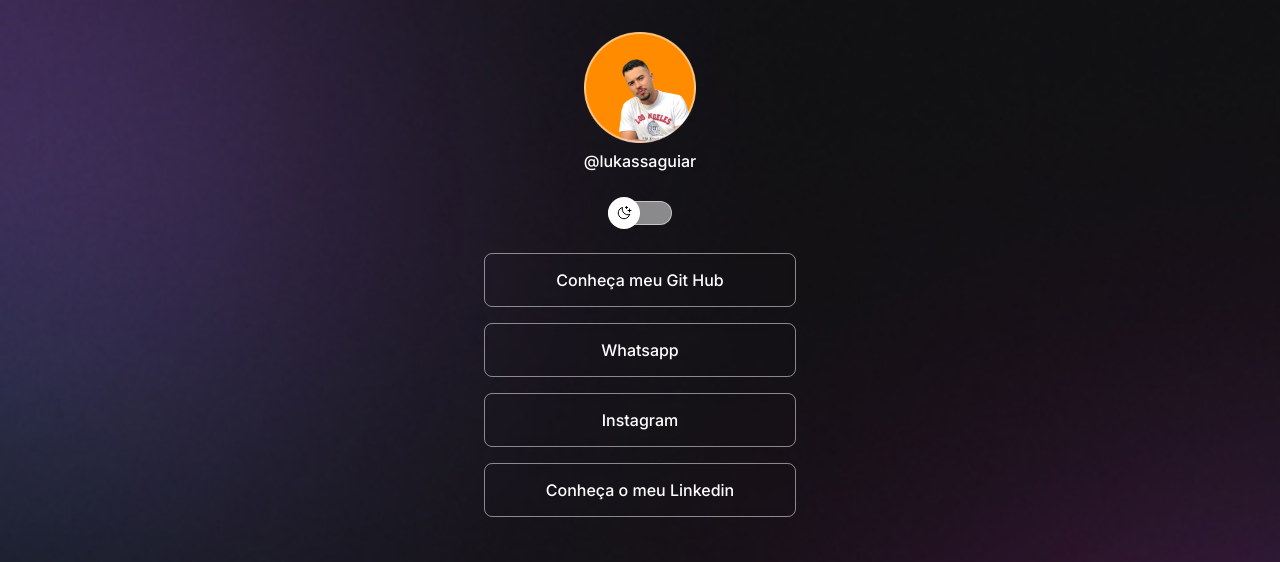
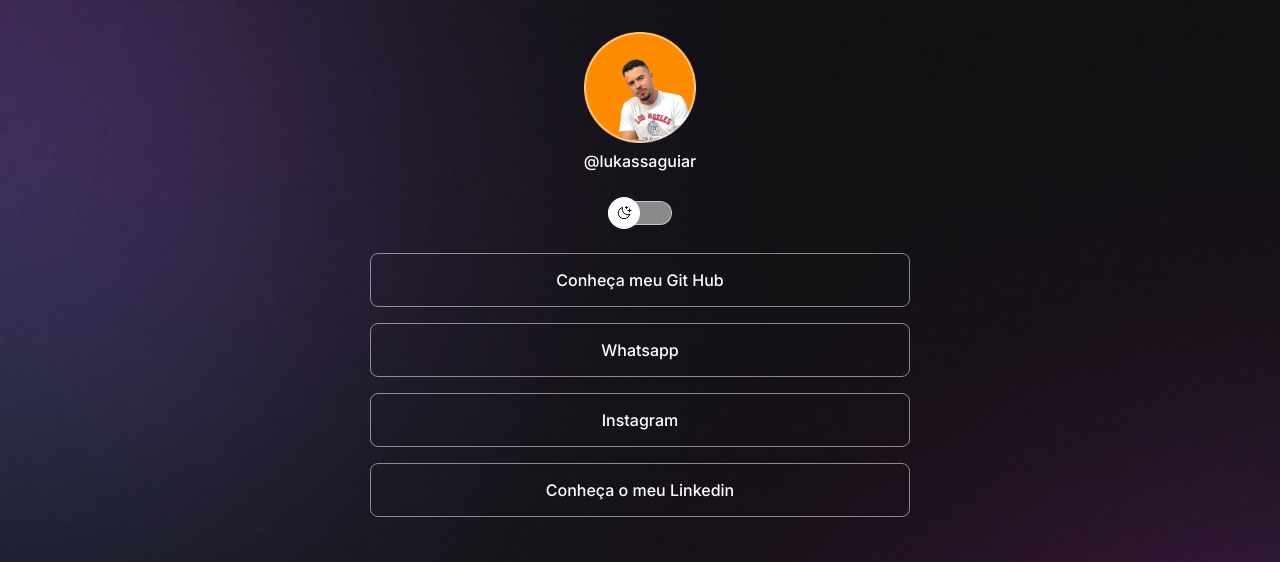
Before and after one commit to lukassaguiar/Project, a plain HTML site: page index.html in a window 1280 px wide. Shown: the top 562 px of the page. Drawn offline with nearby package versions, Linux system fonts and the light colour scheme.

Commit message:
adjust container width

```diff
--- a/style.css
+++ b/style.css
@@ -38,7 +38,8 @@ body * {
 #container {
   /*border: 1px solid red; // BORDAS PARA IDENTIFICAR A CAIXA IMPORTANTISSIMO*/
   /*height: 712px;  altura e tamanho*/
-  width: 360px; /* largura e tamanho*/
+  width: 100%; /* largura e tamanho*/
+  max-width: 588px;
   margin: auto; /* ele centraliza ao meio */
   /*margin-top: 56px auto 0px;*/
   padding: 0 24px;
```
